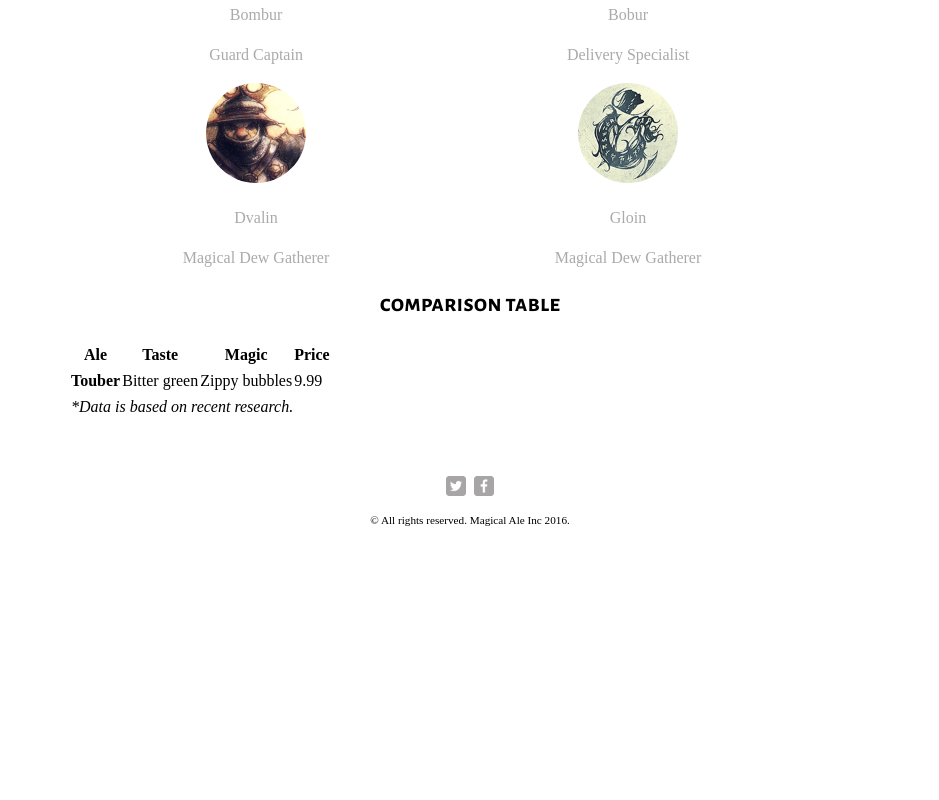
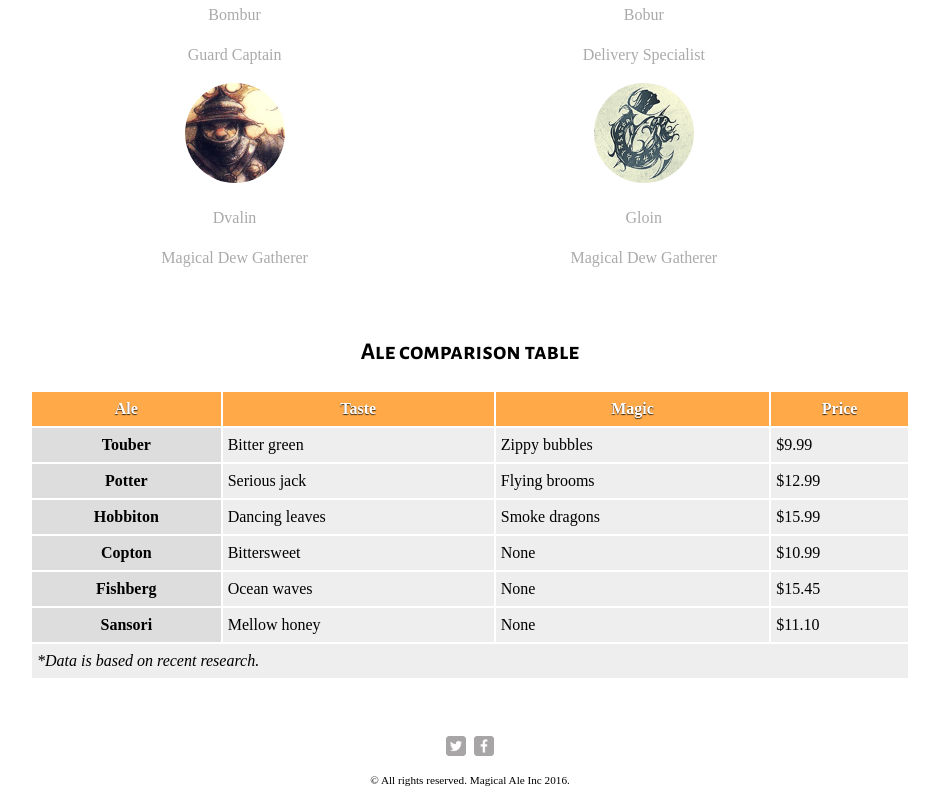
Before and after one commit to portojs/angular-project-8, a website: page app/index.html at #/company in a window 1280 px wide. Shown: the part 1397-2197 px from the top of the page, without its empty margins (170-1109 px from the left). Before the commit the page ends 1937 px from the top, so only its background shows below. Drawn offline with nearby package versions, Linux system fonts and the light colour scheme; some packages are replaced by stand-ins of ours; a web font is replaced by a local one.

Commit message:
Populate and style comparison table

```diff
--- a/app/css/app.css
+++ b/app/css/app.css
@@ -40,8 +40,8 @@ a {
 .footer {
   width: 75%;
   max-width: 900px;
-  padding-left: 50px;
-  padding-right: 50px;
+  padding-left: 10px;
+  padding-right: 10px;
   margin: auto;
 }
 
@@ -172,6 +172,8 @@ PAGE: COMPANY
   text-align: center;
 }
 
+/* employees list */
+
 #creatures-list li {
   color: #aaaaaa;
   text-align: center;
@@ -185,6 +187,39 @@ PAGE: COMPANY
   width: 100px;
   border-radius: 50%;
 }
+
+/* comparison table */
+
+#table-header {
+  clear: both;
+  padding-top: 2em;
+}
+
+table {
+  width: 100%;
+  border: 2px solid #fff;
+}
+
+thead {
+  color: #fff;
+  background-color: #ffa949;
+  text-shadow: 0 1px 1px rgba(0, 0, 0, 0.8);
+}
+
+th,
+td {
+  padding: 5px;
+  border: 2px solid #fff;
+}
+
+td {
+  background-color: #eee;
+}
+
+th[scope='row'] {
+  background-color: #ddd;
+}
+
 
 
 /***************************************
--- a/app/js/directives.js
+++ b/app/js/directives.js
@@ -12,7 +12,7 @@ angular.module('aleApp.directives', [])
     }
   })
 
-  .directive('mainHeader', function($location) {
+  .directive('mainHeader', ['$location', function($location) {
     return {
       restrict: 'E',
       templateUrl: 'partials/directives/main-header.html',
@@ -49,12 +49,15 @@ angular.module('aleApp.directives', [])
         };
       }
     }
-  })
+  }])
 
   .directive('mainTable', function() {
     return {
       restrict: 'E',
-      templateUrl: 'partials/directives/main-table.html'
+      templateUrl: 'partials/directives/main-table.html',
+      controller: function($scope, TableService) {
+        $scope.table = TableService.query();
+      }
     }
   })
 
--- a/app/js/services.js
+++ b/app/js/services.js
@@ -8,4 +8,7 @@ angular.module('aleApp.services', [
 ])
   .service('CompanyService',['$resource', function($resource) {
     return $resource('json/company.json', {}, {});
+  }])
+  .service('TableService', ['$resource', function($resource) {
+    return $resource('json/table.json', {}, {});
   }]);
--- /dev/null
+++ b/app/json/table.json
@@ -0,0 +1,38 @@
+[
+  {
+    "name" : "Touber",
+    "taste" : "Bitter green",
+    "magic" : "Zippy bubbles",
+    "price": 9.99
+  },
+  {
+    "name" : "Potter",
+    "taste" : "Serious jack",
+    "magic" : "Flying brooms",
+    "price": 12.99
+  },
+  {
+    "name" : "Hobbiton",
+    "taste" : "Dancing leaves",
+    "magic" : "Smoke dragons",
+    "price": 15.99
+  },
+  {
+    "name" : "Copton",
+    "taste" : "Bittersweet",
+    "magic" : "None",
+    "price": 10.99
+  },
+  {
+    "name" : "Fishberg",
+    "taste" : "Ocean waves",
+    "magic" : "None",
+    "price": 15.45
+  },
+  {
+    "name" : "Sansori",
+    "taste" : "Mellow honey",
+    "magic" : "None",
+    "price": 11.10
+  }
+]
--- a/app/partials/directives/main-table.html
+++ b/app/partials/directives/main-table.html
@@ -1,5 +1,24 @@
-<div id="main-table">
-
-  <h3>MAIN TABLE</h3>
-
-</div>
+<h2 id="table-header">Ale comparison table</h2>
+<table>
+  <thead>
+    <tr>
+      <th scope="col">Ale</th>
+      <th scope="col">Taste</th>
+      <th scope="col">Magic</th>
+      <th scope="col">Price</th>
+    </tr>
+  </thead>
+  <tfoot>
+    <tr>
+      <td colspan="4"><i>*Data is based on recent research.</i></td>
+    </tr>
+  </tfoot>
+  <tbody>
+    <tr ng-repeat="item in table">
+      <th scope="row">{{ item.name }}</th>
+      <td>{{ item.taste }}</td>
+      <td>{{ item.magic }}</td>
+      <td>{{ item.price | currency }}</td>
+    </tr>
+  </tbody>
+</table>
--- a/app/partials/pages/company/index.html
+++ b/app/partials/pages/company/index.html
@@ -1,9 +1,11 @@
 <div id="page-company">
 
-  <h2>There is magic in the world</h2>
-  <p class="intro">People always wonder where does the magic go when they grow old.
-  Was it even there? Or maybe we just imagined it and there was no magic to begin with?
-  We know that there are elves, pixies and other magical creatures. And of course there are all things magical, ale including!</p>
+  <div>
+    <h2>There is magic in the world</h2>
+    <p class="intro">People always wonder where does the magic go when they grow old.
+      Was it even there? Or maybe we just imagined it and there was no magic to begin with?
+      We know that there are elves, pixies and other magical creatures. And of course there are all things magical, ale including!</p>
+  </div>
 
   <h2>Meet our magical assistants</h2>
   <ul id="creatures-list">
@@ -14,28 +16,6 @@
     </li>
   </ul>
 
-  <h2>Ale comparison table</h2>
-  <table>
-    <thead>
-      <tr>
-        <th scope="col">Ale</th>
-        <th scope="col">Taste</th>
-        <th scope="col">Magic</th>
-        <th scope="col">Price</th>
-      </tr>
-    </thead>
-    <tfoot>
-      <tr>
-        <td colspan="4"><i>*Data is based on recent research.</i></td>
-      </tr>
-    </tfoot>
-    <tbody>
-      <tr>
-        <th scope="row">Touber</th>
-        <td>Bitter green</td>
-        <td>Zippy bubbles</td>
-        <td>9.99</td>
-      </tr>
-    </tbody>
-  </table>
+  <main-table></main-table>
+
 </div>
```
